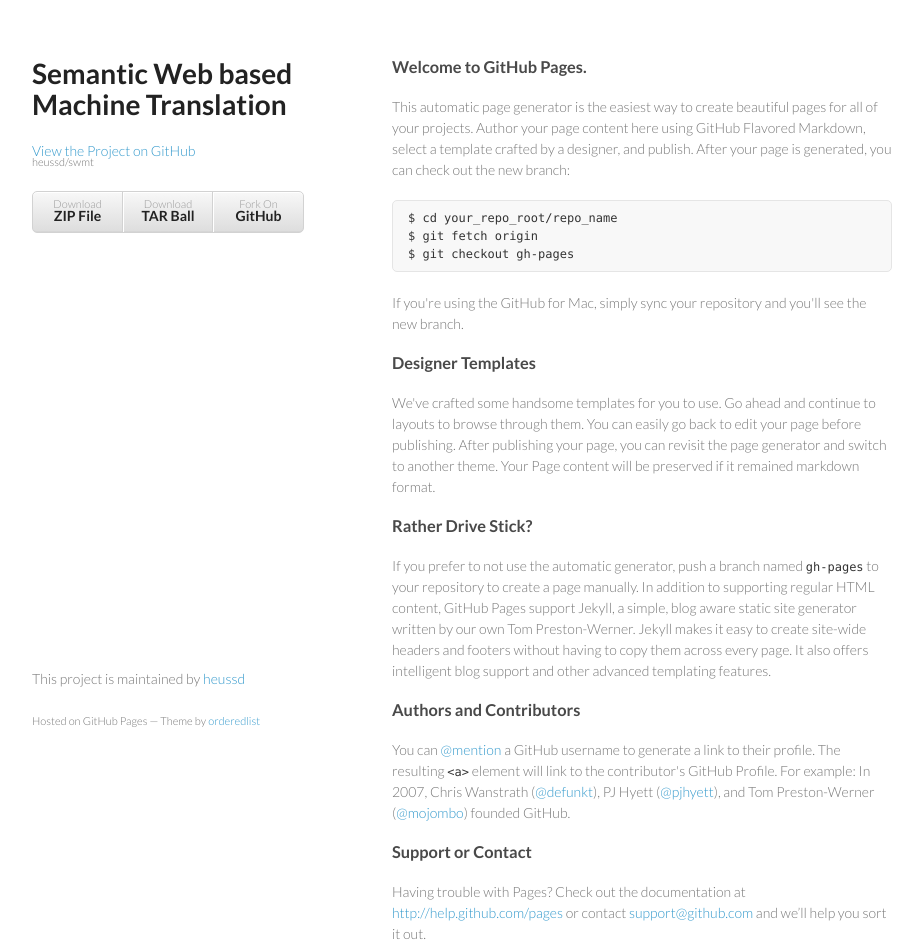
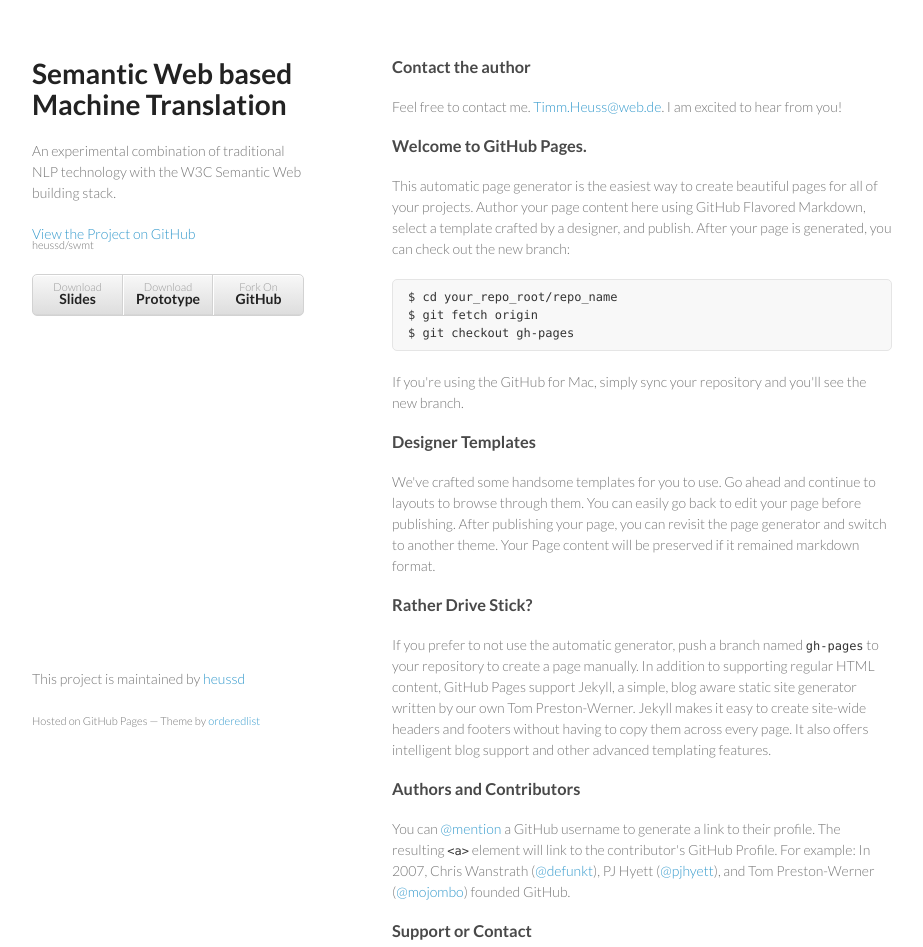
Before and after one commit to heussd/swmt, a plain HTML site: page index.html in a window 1280 px wide. Shown: the top 947 px of the page, without its empty margins (178-1101 px from the left). Drawn offline with Linux system fonts and the light colour scheme.

Commit message:
Minor customizing

```diff
--- a/index.html
+++ b/index.html
@@ -16,15 +16,18 @@
     <div class="wrapper">
       <header>
         <h1>Semantic Web based Machine Translation</h1>
-        <p></p>
+        <p>An experimental combination of traditional NLP technology with the W3C Semantic Web building stack.</p>
         <p class="view"><a href="https://github.com/heussd/swmt">View the Project on GitHub <small>heussd/swmt</small></a></p>
         <ul>
-          <li><a href="https://github.com/heussd/swmt/zipball/master">Download <strong>ZIP File</strong></a></li>
-          <li><a href="https://github.com/heussd/swmt/tarball/master">Download <strong>TAR Ball</strong></a></li>
+          <li><a href="swmt-esirmt-hytra.pdf">Download <strong>Slides</strong></a></li>
+          <li><a href="https://github.com/heussd/swmt/zipball/master">Download <strong>Prototype</strong></a></li>
           <li><a href="https://github.com/heussd/swmt">Fork On <strong>GitHub</strong></a></li>
         </ul>
       </header>
       <section>
+      	<h3>Contact the author</h3>
+      	<p>Feel free to contact me. <a href="mailto:Timm.Heuss@web.de">Timm.Heuss@web.de</a>. I am excited to hear from you!
+      	</p>
         <h3>Welcome to GitHub Pages.</h3>
 
 <p>This automatic page generator is the easiest way to create beautiful pages for all of your projects. Author your page content here using GitHub Flavored Markdown, select a template crafted by a designer, and publish. After your page is generated, you can check out the new branch:</p>
```
